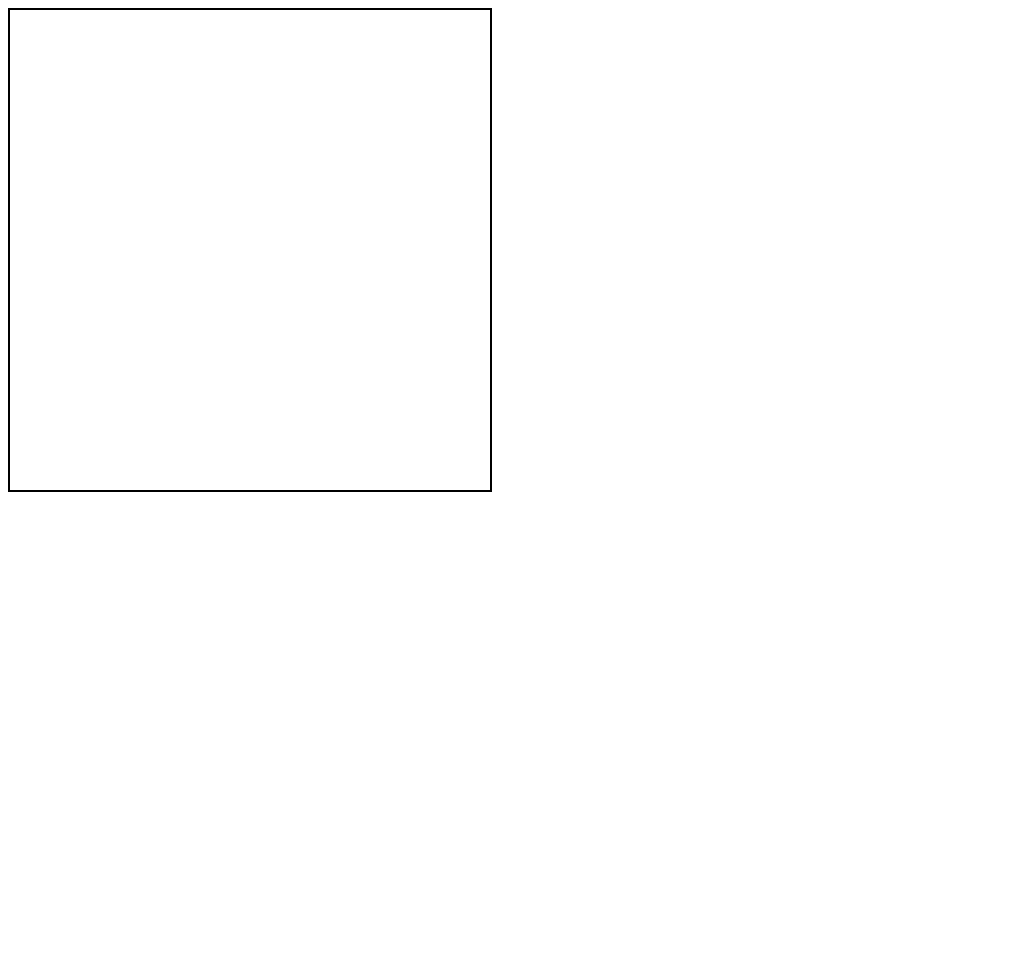
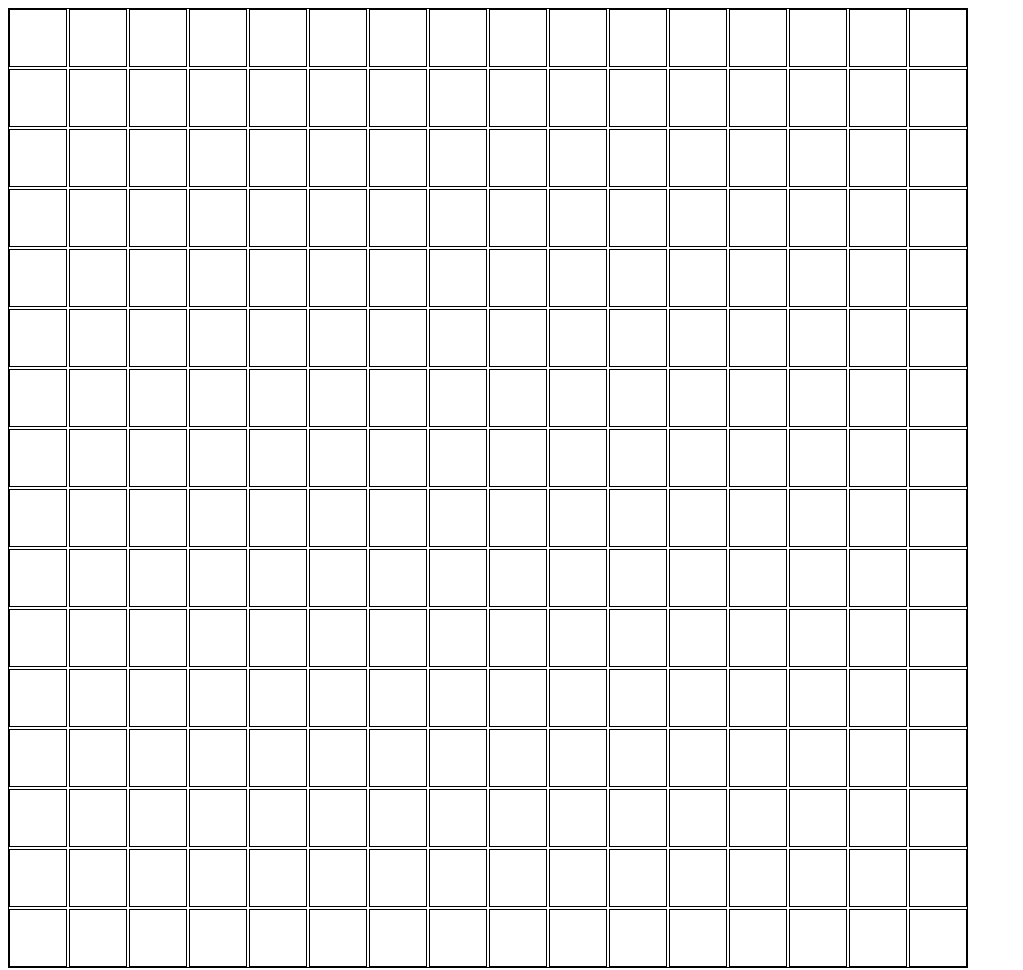
Before and after one commit to omniofficial/sketchboard, a plain HTML site: page public/index.html in a window 1280 px wide. Shown: the whole page, without its empty margins (0-1023 px from the left). Before the commit the page ends 800 px from the top, so only its background shows below. Drawn offline with Linux system fonts and the light colour scheme.

Commit message:
16x16 container works

```diff
--- a/public/script.js
+++ b/public/script.js
@@ -1,6 +1,27 @@
+// I need to add logic here where a user can click a button with a prompt. Prompt will ask how many squares per side to add to the container. Container size will be the same, it will not change.
+
+// Button Logic
+
+// Size = button input x button input
+
+/*
+for (let i = 0, i < size; i++){
+CLEAR previous container, then add grids.
+}
+*/
+
 const container = document.querySelector("#container");
 for (let i = 0; i < 256; i++) {
-    const gridquare = document.createElement("div");
-    gridquare.classList.add("square");
-    container.appendChild(gridquare);
+    const gridsquare = document.createElement("div");
+    gridsquare.classList.add("square");
+    container.appendChild(gridsquare);
 }
+
+// Hover effect using event listener
+const gridsquares = document.querySelectorAll(".square");
+
+gridsquares.forEach((square) => {
+    square.addEventListener("mouseenter", () => {
+        square.style.backgroundColor = "lightblue";
+    });
+});
--- a/public/styles.css
+++ b/public/styles.css
@@ -1,11 +1,16 @@
 #container {
-    border: 2px solid black;
+    box-sizing: border-box;
+    border: 1px solid black;
     display: flex;
     flex-wrap: wrap;
-    width: 480px; /* adjust size */
-    height: 480px; /* adjust size */
+    width: 960px; /* static */
+    height: 960px; /* static */
+    gap: 2px;
 }
 
 .square {
-
+    flex: 0 0 calc((100% / 16) - (2px * 15 / 16)); /* width fixed */
+    aspect-ratio: 1 / 1; /* height matches width */
+    border: 1px solid black;
+    box-sizing: border-box;
 }
```
